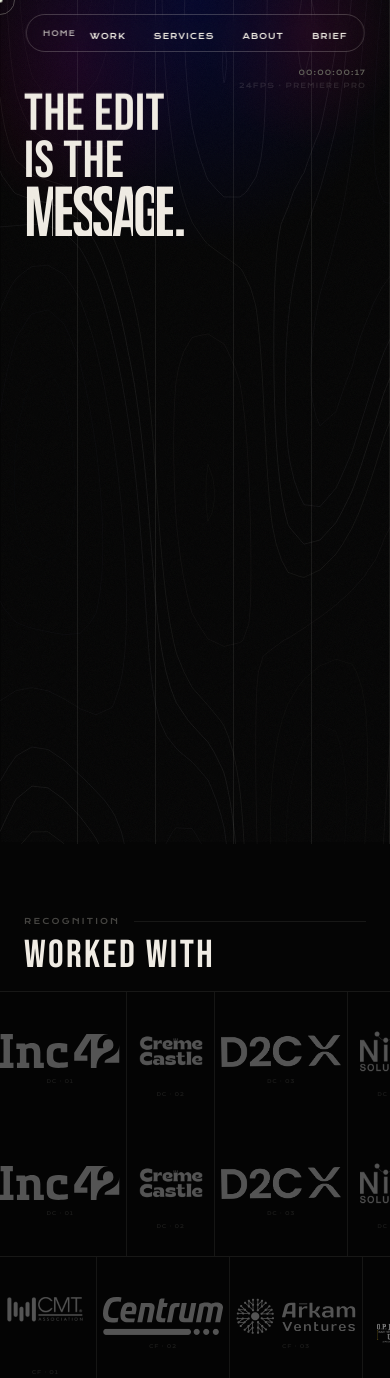
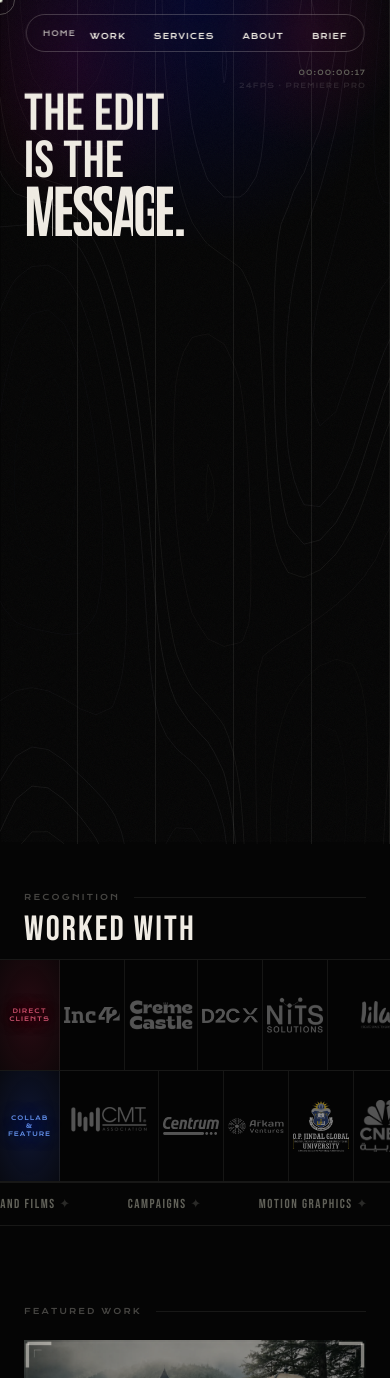
Before and after one commit to donnydotedits/donnydotedits.github.io, a plain HTML site: page index.html in a window 390 px wide. Shown: the top 1378 px of the page. Drawn offline with nearby package versions, Linux system fonts and the light colour scheme; animation ran at ten frames a second.

Commit message:
Add files via upload

```diff
--- a/index.html
+++ b/index.html
@@ -349,17 +349,20 @@
   .hero-right{align-items:flex-start;}
   .hero-headline{font-size:clamp(52px,13vw,76px);}
 
-  /* BRANDS - single ticker strip, no row labels */
-  .brands-section{padding:72px 0 0;}
-  .brands-hdg{padding:0 24px;font-size:clamp(36px,10vw,52px);margin-bottom:16px;}
+  /* BRANDS - compact rows with manual swipe + auto-scroll */
+  .brands-section{padding:48px 0 0;}
+  .brands-hdg{padding:0 24px;font-size:clamp(32px,9vw,48px);margin-bottom:12px;}
   .brands-section .sec-label{padding:0 24px;}
   .brands-rows{overflow-x:hidden;padding-bottom:0;display:flex;flex-direction:column;gap:0;}
-  .brands-row{min-width:unset;overflow:hidden;}
-  .brands-row-lbl{display:none;}
-  .brands-logos{overflow:hidden;display:block;}
-  .brands-logos-inner{display:flex;}
-  .brands-logos-inner.mq-active{animation:brandsMQ 26s linear infinite;}
-  .brands-logos .brand-cell{flex:0 0 auto;min-width:88px;padding:14px 6px;}
+  .brands-row{min-width:unset;overflow:hidden;display:flex;align-items:stretch;}
+  .brands-row-lbl{width:60px;flex-shrink:0;padding:10px 6px;}
+  .brands-logos{overflow-x:scroll;-webkit-overflow-scrolling:touch;scrollbar-width:none;flex:1;display:flex;}
+  .brands-logos::-webkit-scrollbar{display:none;}
+  .brands-logos-inner{display:flex;width:max-content;}
+  .brands-logos .brand-cell{flex:0 0 auto;min-width:64px;padding:10px 4px;border-right:1px solid var(--border);}
+  .brands-logos .brand-img{height:20px;max-width:56px;}
+  .brands-logos .brand-img-wb{height:20px;max-width:56px;}
+  .brands-logos .brand-coord{display:none;}
   @keyframes brandsMQ{from{transform:translateX(0)}to{transform:translateX(-50%)}}
 
   /* FEATURED WORK */
@@ -968,7 +971,8 @@
 
 /* ===================== PAGE: ABOUT MOBILE ===================== */
 @media(max-width:768px){
-  .about-nav .nav-logo{display:none;}
+  .about-nav .nav-logo{font-size:0;letter-spacing:0;}
+  .about-nav .nav-logo::before{content:'HOME';font-size:7.5px;letter-spacing:0.12em;color:#f0ece4;opacity:0.85;}
   .about-timecode{display:none;}
   .s-hero{padding:120px 24px 60px;}
   .hero-sub{font-size:16px;margin-bottom:40px;}
@@ -2860,7 +2864,7 @@
 document.addEventListener('keydown',e=>{if(e.key==='Escape')closeLB();});
 
 /* Brands marquee auto-scroll on mobile */
-function initBrandsMarqueeMobile(){
+function initBrandsScrollMobile(){
   if(window.innerWidth>768)return;
   document.querySelectorAll('.brands-logos').forEach(function(logos){
     if(logos.querySelector('.brands-logos-inner'))return;
@@ -2870,11 +2874,19 @@
     var clone=inner.cloneNode(true);
     logos.appendChild(inner);
     logos.appendChild(clone);
-    inner.classList.add('mq-active');
-    clone.classList.add('mq-active');
+    var paused=false;
+    logos.addEventListener('touchstart',function(){paused=true;},{passive:true});
+    logos.addEventListener('touchend',function(){setTimeout(function(){paused=false;},1800);},{passive:true});
+    (function tick(){
+      if(!paused){
+        logos.scrollLeft+=0.6;
+        if(logos.scrollLeft>=inner.scrollWidth)logos.scrollLeft=0;
+      }
+      requestAnimationFrame(tick);
+    })();
   });
 }
-document.addEventListener('DOMContentLoaded',initBrandsMarqueeMobile);
+document.addEventListener('DOMContentLoaded',initBrandsScrollMobile);
 
 function initProcessAccordionMobile(){
   if(window.innerWidth>768)return;
```
